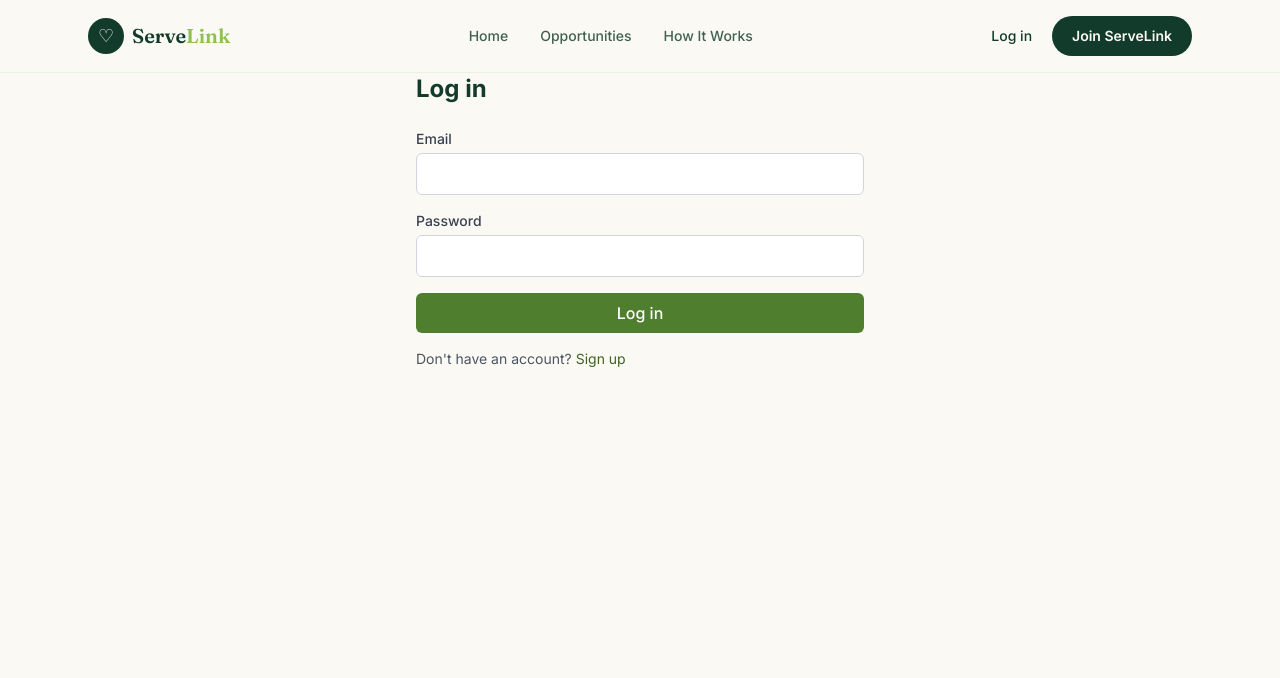
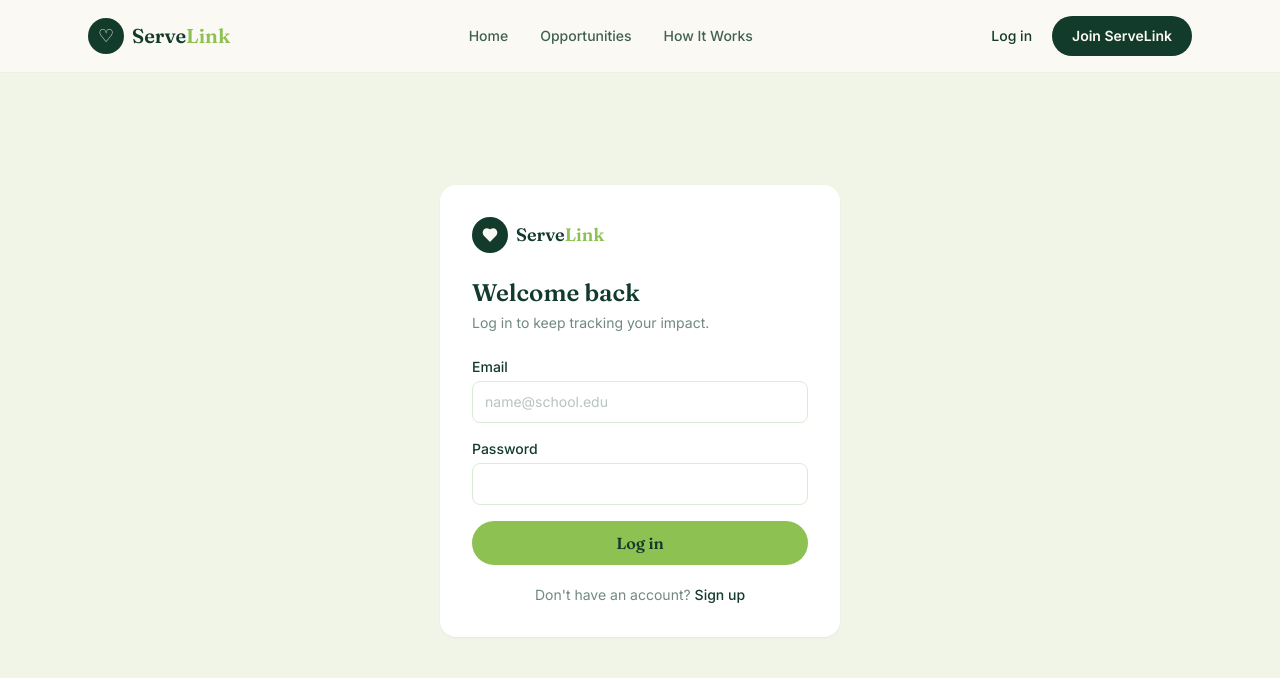
Before and after one commit to Mya-Codeszz/serve2impact, a Next.js app: page /login in a window 1280 px wide. Shown: the top 678 px of the page. Built offline with nearby package versions, Linux system fonts and the light colour scheme; no server answers.

Commit message:
Add files via upload

```diff
--- a/app/login/page.tsx
+++ b/app/login/page.tsx
@@ -3,7 +3,9 @@
 import { useState } from 'react';
 import Link from 'next/link';
 import { useRouter } from 'next/navigation';
+import { Heart } from 'lucide-react';
 import { createClient } from '@/lib/supabase/client';
+import PageShell from '@/components/PageShell';
 
 export default function LoginPage() {
   const [email, setEmail] = useState('');
@@ -28,44 +30,60 @@ export default function LoginPage() {
   }
 
   return (
-    <div className="mx-auto max-w-md">
-      <h1 className="text-2xl font-bold">Log in</h1>
+    <div className="bg-leaf-light/60 py-16">
+      <PageShell narrow>
+        <div className="rounded-2xl bg-white p-8 shadow-sm">
+          <div className="mb-6 flex items-center gap-2">
+            <span className="flex h-9 w-9 items-center justify-center rounded-full bg-forest">
+              <Heart className="h-4 w-4 fill-cream text-cream" />
+            </span>
+            <span className="font-display text-lg font-semibold text-forest">
+              Serve<span className="text-leaf-DEFAULT" style={{ color: '#8DC152' }}>Link</span>
+            </span>
+          </div>
+
+          <h1 className="font-display text-2xl font-semibold text-forest">Welcome back</h1>
+          <p className="mt-1 text-sm text-forest/60">Log in to keep tracking your impact.</p>
+
           <form onSubmit={handleSubmit} className="mt-6 space-y-4">
             <div>
-          <label className="block text-sm font-medium text-gray-700">Email</label>
+              <label className="block text-sm font-medium text-forest">Email</label>
               <input
                 required
                 type="email"
                 value={email}
                 onChange={(e) => setEmail(e.target.value)}
-            className="mt-1 w-full rounded-md border border-gray-300 px-3 py-2"
+                placeholder="name@school.edu"
+                className="mt-1 w-full rounded-lg border border-leaf-circle px-3 py-2.5 text-sm text-forest placeholder:text-forest/30 focus-ring"
               />
             </div>
             <div>
-          <label className="block text-sm font-medium text-gray-700">Password</label>
+              <label className="block text-sm font-medium text-forest">Password</label>
               <input
                 required
                 type="password"
                 value={password}
                 onChange={(e) => setPassword(e.target.value)}
-            className="mt-1 w-full rounded-md border border-gray-300 px-3 py-2"
+                className="mt-1 w-full rounded-lg border border-leaf-circle px-3 py-2.5 text-sm text-forest focus-ring"
               />
             </div>
             {errorMsg && <p className="text-sm text-red-600">{errorMsg}</p>}
             <button
               type="submit"
               disabled={loading}
-          className="w-full rounded-md bg-brand-600 px-4 py-2 font-medium text-white hover:bg-brand-700 disabled:opacity-50"
+              className="w-full rounded-full bg-leaf px-4 py-2.5 font-display font-semibold text-forest transition hover:brightness-95 disabled:opacity-50 focus-ring"
             >
               {loading ? 'Logging in…' : 'Log in'}
             </button>
           </form>
-      <p className="mt-4 text-sm text-gray-600">
+          <p className="mt-5 text-center text-sm text-forest/60">
             Don&apos;t have an account?{' '}
-        <Link href="/signup" className="text-brand-700 hover:underline">
+            <Link href="/signup" className="font-medium text-forest hover:underline">
               Sign up
             </Link>
           </p>
         </div>
+      </PageShell>
+    </div>
   );
 }
```
Lines whose indentation alone changed are shown as unchanged.
